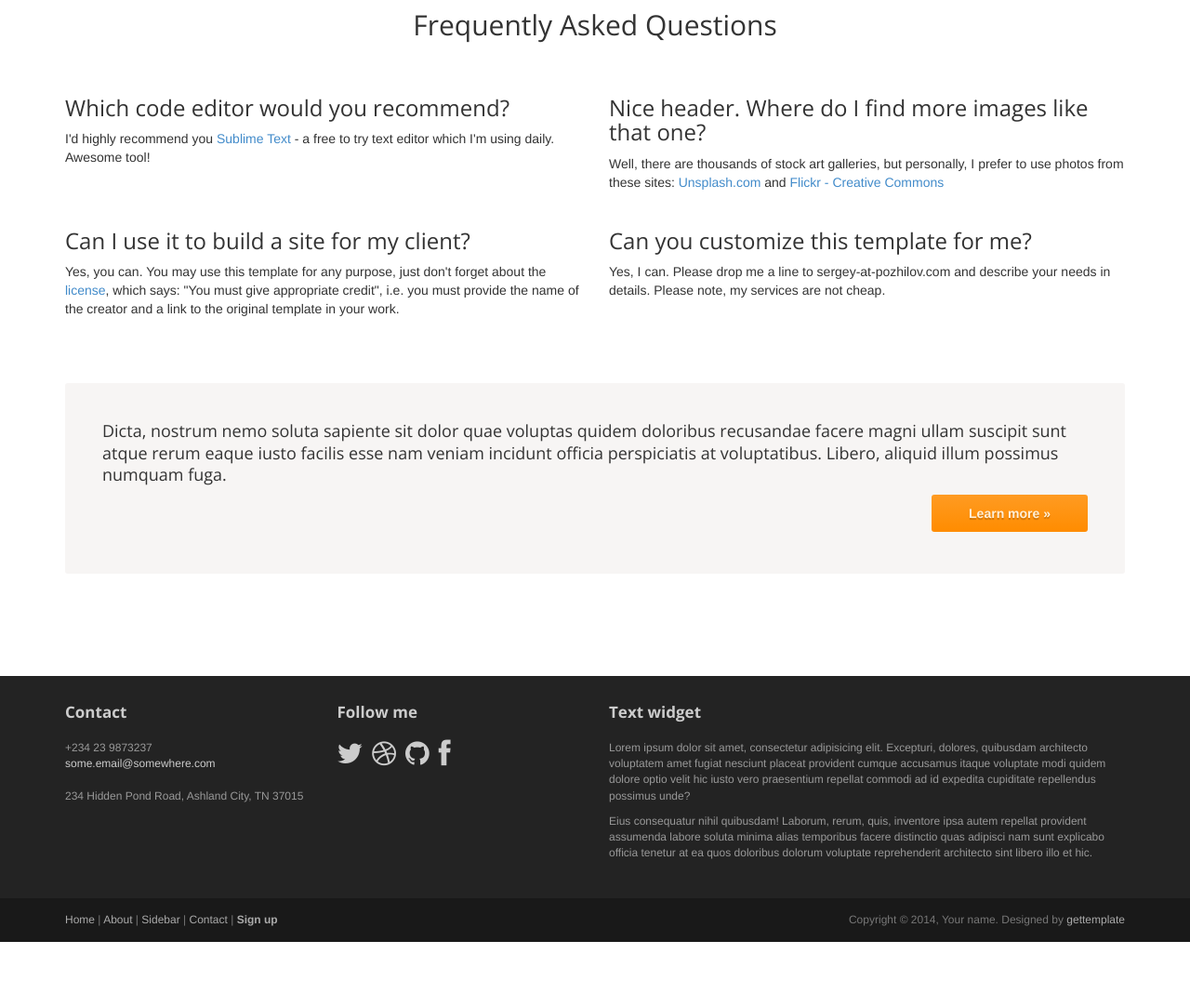
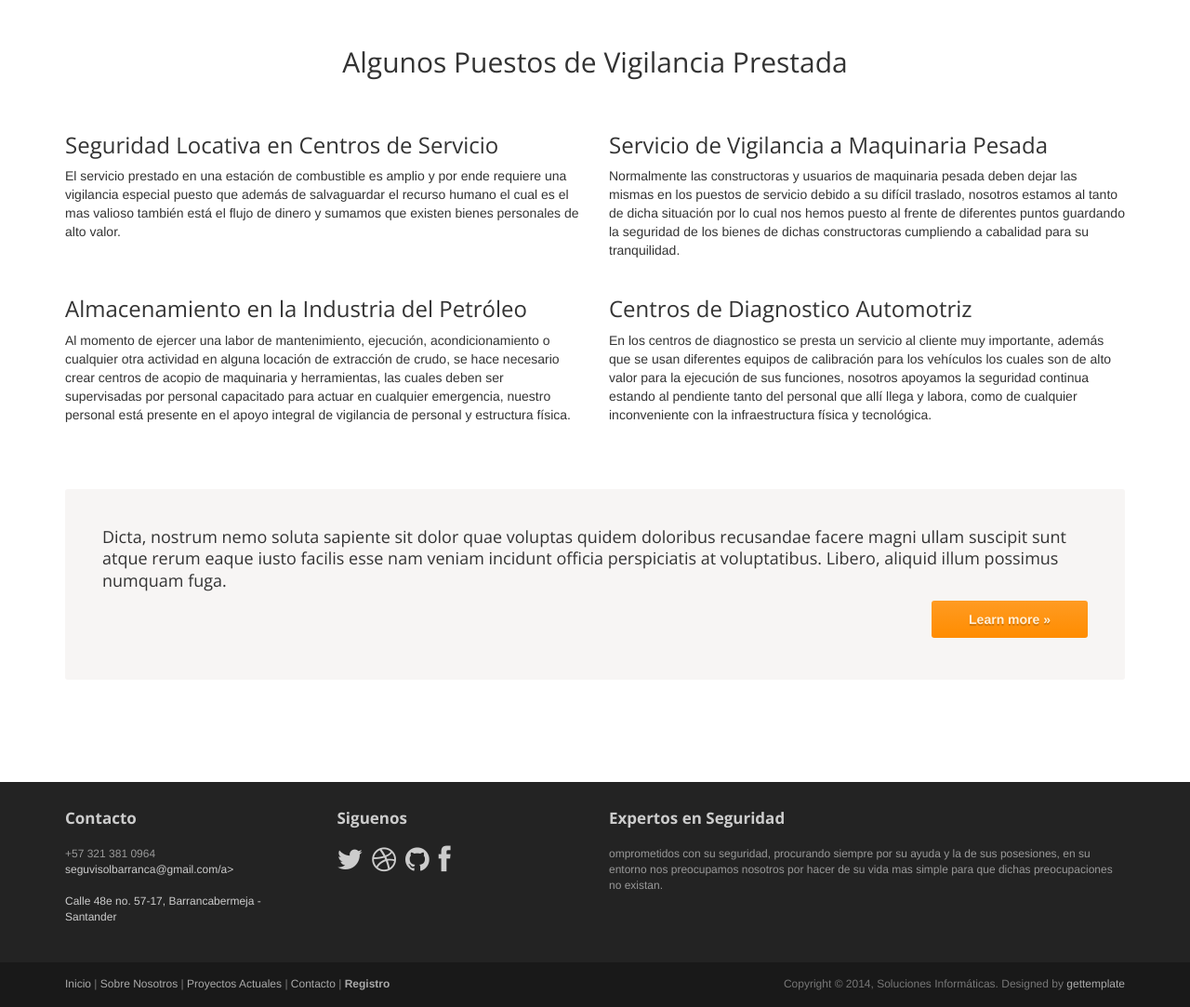
Before and after one commit to edmove/SEGUVISOL, a plain HTML site: page index.html in a window 1280 px wide. Shown: the part 1300-2383 px from the top of the page at 93% size. Before the commit the page ends 2313 px from the top, so only its background shows below. Drawn offline with nearby package versions, Linux system fonts and the light colour scheme.

Commit message:
actualice

```diff
--- a/assets/js/google-map.js
+++ b/assets/js/google-map.js
@@ -4,7 +4,7 @@ var map;
 
 function init() {
 	var mapOptions = {
-		center: new google.maps.LatLng(29.7063428,-95.40526,17),
+		center: new google.maps.LatLng(7.056420,-73.824973,17),
 		zoom: 17,
 		zoomControl: true,
 		zoomControlOptions: {
--- a/index.html
+++ b/index.html
@@ -36,17 +36,17 @@
 			</div>
 			<div class="navbar-collapse collapse">
 				<ul class="nav navbar-nav pull-right">
-					<li class="active"><a href="#">Home</a></li>
-					<li><a href="about.html">About</a></li>
+					<li class="active"><a href="#">Inicio</a></li>
+					<li><a href="about.html">Sobre Nosotros</a></li>
 					<li class="dropdown">
-						<a href="#" class="dropdown-toggle" data-toggle="dropdown">More Pages <b class="caret"></b></a>
+						<a href="#" class="dropdown-toggle" data-toggle="dropdown">Mas Contenido <b class="caret"></b></a>
 						<ul class="dropdown-menu">
-							<li><a href="sidebar-left.html">Left Sidebar</a></li>
-							<li class="active"><a href="sidebar-right.html">Right Sidebar</a></li>
+							<li><a href="sidebar-left.html">Nuestros Socios</a></li>
+							<li class="active"><a href="sidebar-right.html">Proyectos Actuales</a></li>
 						</ul>
 					</li>
-					<li><a href="contact.html">Contact</a></li>
-					<li><a class="btn" href="signin.html">SIGN IN / SIGN UP</a></li>
+					<li><a href="contact.html">Contacto</a></li>
+					<li><a class="btn" href="signin.html">Zona Empleados</a></li>
 				</ul>
 			</div><!--/.nav-collapse -->
 		</div>
@@ -89,15 +89,15 @@
 					</div>
 				</div>
 				<div class="col-md-3 col-sm-6 highlight">
-					<div class="h-caption"><h4><i class="fa fa-heart fa-5"></i>Creative Commons</h4></div>
+					<div class="h-caption"><h4><i class="fa fa-heart fa-5"></i>Personal Capacitado</h4></div>
 					<div class="h-body text-center">
-						<p>Lorem ipsum dolor sit amet, consectetur adipisicing elit. Voluptatem, vitae, perferendis, perspiciatis nobis voluptate quod illum soluta minima ipsam ratione quia numquam eveniet eum reprehenderit dolorem dicta nesciunt corporis?</p>
+						<p>Brindamos seguridad con personal cuidadosamente seleccionado, excelente servicio, capacitación y atención en cada área en particular. prestamos regularmente capacitación relacionada con su seguridad, incluido el manejo de armas, la gestión de riesgos, el servicio al cliente, los derechos humanos y los protocolos de bioseguridad, entre otros.</p>
 					</div>
 				</div>
 				<div class="col-md-3 col-sm-6 highlight">
-					<div class="h-caption"><h4><i class="fa fa-smile-o fa-5"></i>Author's support</h4></div>
+					<div class="h-caption"><h4><i class="fa fa-smile-o fa-5"></i>Ayuda Tecnológica</h4></div>
 					<div class="h-body text-center">
-						<p>Lorem ipsum dolor sit amet, consectetur adipisicing elit. Alias, excepturi, maiores, dolorem quasi reprehenderit illo accusamus nulla minima repudiandae quas ducimus reiciendis odio sequi atque temporibus facere corporis eos expedita? </p>
+						<p>El personal de SEGUVISOL LTDA cuenta con el conocimiento en sistemas técnicos de monitoreo para mantener continuamente el área controlada y mediante el registro de eventos que afecten la seguridad de la instalación, proteger oportunamente la instalación y tomar las medidas pertinentes en las siguientes situaciones de peligro: robo, secuestro, incendio, etc... </p>
 					</div>
 				</div>
 			</div> <!-- /row  -->
@@ -109,34 +109,29 @@
 	<!-- container -->
 	<div class="container">
 
-		<h2 class="text-center top-space">Frequently Asked Questions</h2>
+		<h2 class="text-center top-space">Algunos Puestos de Vigilancia Prestada</h2>
 		<br>
 
 		<div class="row">
 			<div class="col-sm-6">
-				<h3>Which code editor would you recommend?</h3>
-				<p>I'd highly recommend you <a href="http://www.sublimetext.com/">Sublime Text</a> - a free to try text editor which I'm using daily. Awesome tool!</p>
+				<h3>Seguridad Locativa en Centros de Servicio</h3>
+				<p>El servicio prestado en una estación de combustible es amplio y por ende requiere una vigilancia especial puesto que además de salvaguardar el recurso humano el cual es el mas valioso también está el flujo de dinero y sumamos que existen bienes personales de alto valor.</p>
 			</div>
 			<div class="col-sm-6">
-				<h3>Nice header. Where do I find more images like that one?</h3>
-				<p>
-					Well, there are thousands of stock art galleries, but personally,
-					I prefer to use photos from these sites: <a href="http://unsplash.com">Unsplash.com</a>
-					and <a href="http://www.flickr.com/creativecommons/by-2.0/tags/">Flickr - Creative Commons</a></p>
+				<h3>Servicio de Vigilancia a Maquinaria Pesada</h3>
+				<p>Normalmente las constructoras y usuarios de maquinaria pesada deben dejar las mismas en los puestos de servicio debido a su difícil traslado, nosotros estamos al tanto de dicha situación por lo cual nos hemos puesto al frente de diferentes puntos guardando la seguridad de los bienes de dichas constructoras cumpliendo a cabalidad para su tranquilidad.</a></p>
 			</div>
 		</div> <!-- /row -->
 
 		<div class="row">
 			<div class="col-sm-6">
-				<h3>Can I use it to build a site for my client?</h3>
-				<p>
-					Yes, you can. You may use this template for any purpose, just don't forget about the <a href="http://creativecommons.org/licenses/by/3.0/">license</a>,
-					which says: "You must give appropriate credit", i.e. you must provide the name of the creator and a link to the original template in your work.
+				<h3>Almacenamiento en la Industria del Petróleo</h3>
+				<p>Al momento de ejercer una labor de mantenimiento, ejecución, acondicionamiento o cualquier otra actividad en alguna locación de extracción de crudo, se hace necesario crear centros de acopio de maquinaria y herramientas, las cuales deben ser supervisadas por personal capacitado para actuar en cualquier emergencia, nuestro personal está presente en el apoyo integral de vigilancia de personal y estructura física.
 				</p>
 			</div>
 			<div class="col-sm-6">
-				<h3>Can you customize this template for me?</h3>
-				<p>Yes, I can. Please drop me a line to sergey-at-pozhilov.com and describe your needs in details. Please note, my services are not cheap.</p>
+				<h3>Centros de Diagnostico Automotriz</h3>
+				<p>En los centros de diagnostico se presta un servicio al cliente muy importante, además que se usan diferentes equipos de calibración para los vehículos los cuales son de alto valor para la ejecución de sus funciones, nosotros apoyamos la seguridad continua estando al pendiente tanto del personal que allí llega y labora, como de cualquier inconveniente con la infraestructura física y tecnológica.</p>
 			</div>
 		</div> <!-- /row -->
 
@@ -172,18 +167,18 @@
 				<div class="row">
 
 					<div class="col-md-3 widget">
-						<h3 class="widget-title">Contact</h3>
+						<h3 class="widget-title">Contacto</h3>
 						<div class="widget-body">
-							<p>+234 23 9873237<br>
-								<a href="mailto:#">some.email@somewhere.com</a><br>
+							<p>+57 321 381 0964<br>
+								<a href="mailto:#">seguvisolbarranca@gmail.com/a><br>
 								<br>
-								234 Hidden Pond Road, Ashland City, TN 37015
+								Calle 48e no. 57-17, Barrancabermeja - Santander
 							</p>
 						</div>
 					</div>
 
 					<div class="col-md-3 widget">
-						<h3 class="widget-title">Follow me</h3>
+						<h3 class="widget-title">Siguenos</h3>
 						<div class="widget-body">
 							<p class="follow-me-icons">
 								<a href=""><i class="fa fa-twitter fa-2"></i></a>
@@ -195,10 +190,9 @@
 					</div>
 
 					<div class="col-md-6 widget">
-						<h3 class="widget-title">Text widget</h3>
+						<h3 class="widget-title">Expertos en Seguridad</h3>
 						<div class="widget-body">
-							<p>Lorem ipsum dolor sit amet, consectetur adipisicing elit. Excepturi, dolores, quibusdam architecto voluptatem amet fugiat nesciunt placeat provident cumque accusamus itaque voluptate modi quidem dolore optio velit hic iusto vero praesentium repellat commodi ad id expedita cupiditate repellendus possimus unde?</p>
-							<p>Eius consequatur nihil quibusdam! Laborum, rerum, quis, inventore ipsa autem repellat provident assumenda labore soluta minima alias temporibus facere distinctio quas adipisci nam sunt explicabo officia tenetur at ea quos doloribus dolorum voluptate reprehenderit architecto sint libero illo et hic.</p>
+							<p>omprometidos con su seguridad, procurando siempre por su ayuda y la de sus posesiones, en su entorno nos preocupamos nosotros por hacer de su vida mas simple para que dichas preocupaciones no existan.</p>
 						</div>
 					</div>
 
@@ -213,11 +207,11 @@
 					<div class="col-md-6 widget">
 						<div class="widget-body">
 							<p class="simplenav">
-								<a href="#">Home</a> |
-								<a href="about.html">About</a> |
-								<a href="sidebar-right.html">Sidebar</a> |
-								<a href="contact.html">Contact</a> |
-								<b><a href="signup.html">Sign up</a></b>
+								<a href="#">Inicio</a> |
+								<a href="about.html">Sobre Nosotros</a> |
+								<a href="sidebar-right.html">Proyectos Actuales</a> |
+								<a href="contact.html">Contacto</a> |
+								<b><a href="signup.html">Registro</a></b>
 							</p>
 						</div>
 					</div>
@@ -225,7 +219,7 @@
 					<div class="col-md-6 widget">
 						<div class="widget-body">
 							<p class="text-right">
-								Copyright &copy; 2014, Your name. Designed by <a href="http://gettemplate.com/" rel="designer">gettemplate</a>
+								Copyright &copy; 2014, Soluciones Informáticas. Designed by <a href="http://gettemplate.com/" rel="designer">gettemplate</a>
 							</p>
 						</div>
 					</div>
```
